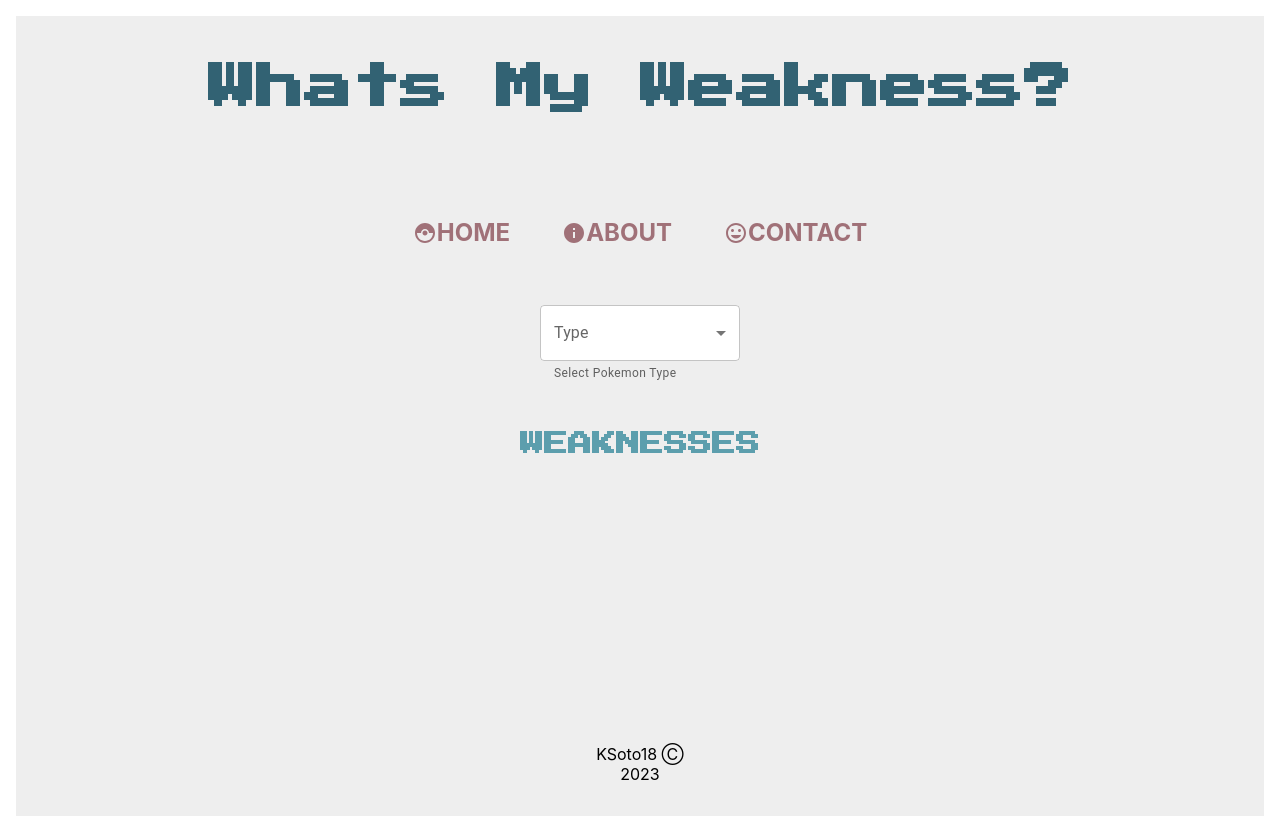
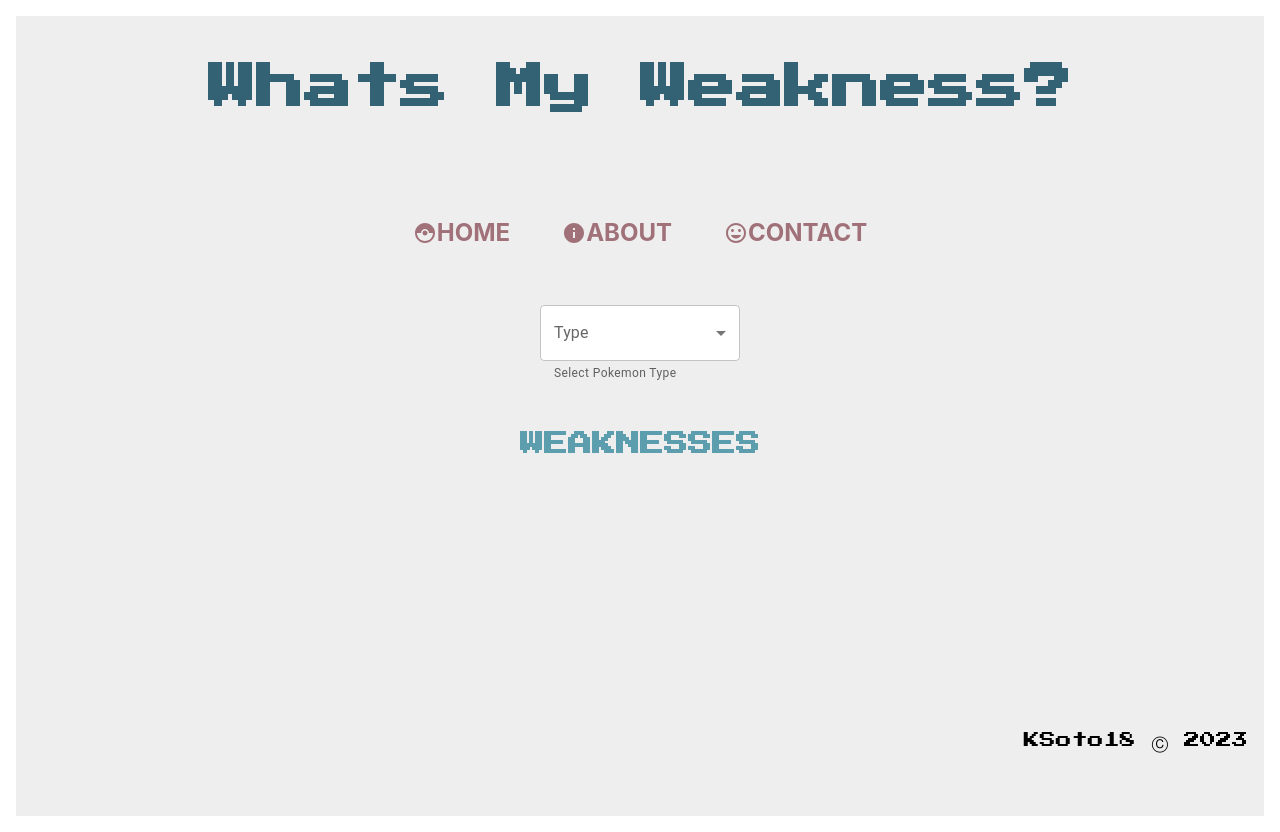
Before and after one commit to KSoto18/PKMN-WMW, a React (Create React App) app: page / in a window 1280 px wide. Built offline with nearby package versions, Linux system fonts and the light colour scheme.

Commit message:
footer styling

```diff
--- a/src/App.css
+++ b/src/App.css
@@ -13,15 +13,6 @@
   margin: 1rem;
 }
 
-.footer {
-  display: flex;
-  position: fixed;
-  justify-content: center;
-  bottom: 0%;
-  left: 45%;
-  right: 45%;
-}
-
 .navbar {
   display: flex;
   justify-content: center;
--- a/src/components/Footer/index.jsx
+++ b/src/components/Footer/index.jsx
@@ -7,9 +7,9 @@
 
     return (
 
-        <div>
+        <div id= 'footer'>
 
-            <p>KSoto18 Ⓒ 2023</p>
+            <p> KSoto18 Ⓒ 2023</p>
 
         </div>
 
--- a/src/components/Footer/styles.css
+++ b/src/components/Footer/styles.css
@@ -0,0 +1,10 @@
+
+#footer {
+    display: flex;
+    text-align: center;
+    font-family: 'Press Start 2P';
+    position: fixed;
+    bottom: 1rem;
+    right: 1rem;
+    margin: 1rem;
+}
```
